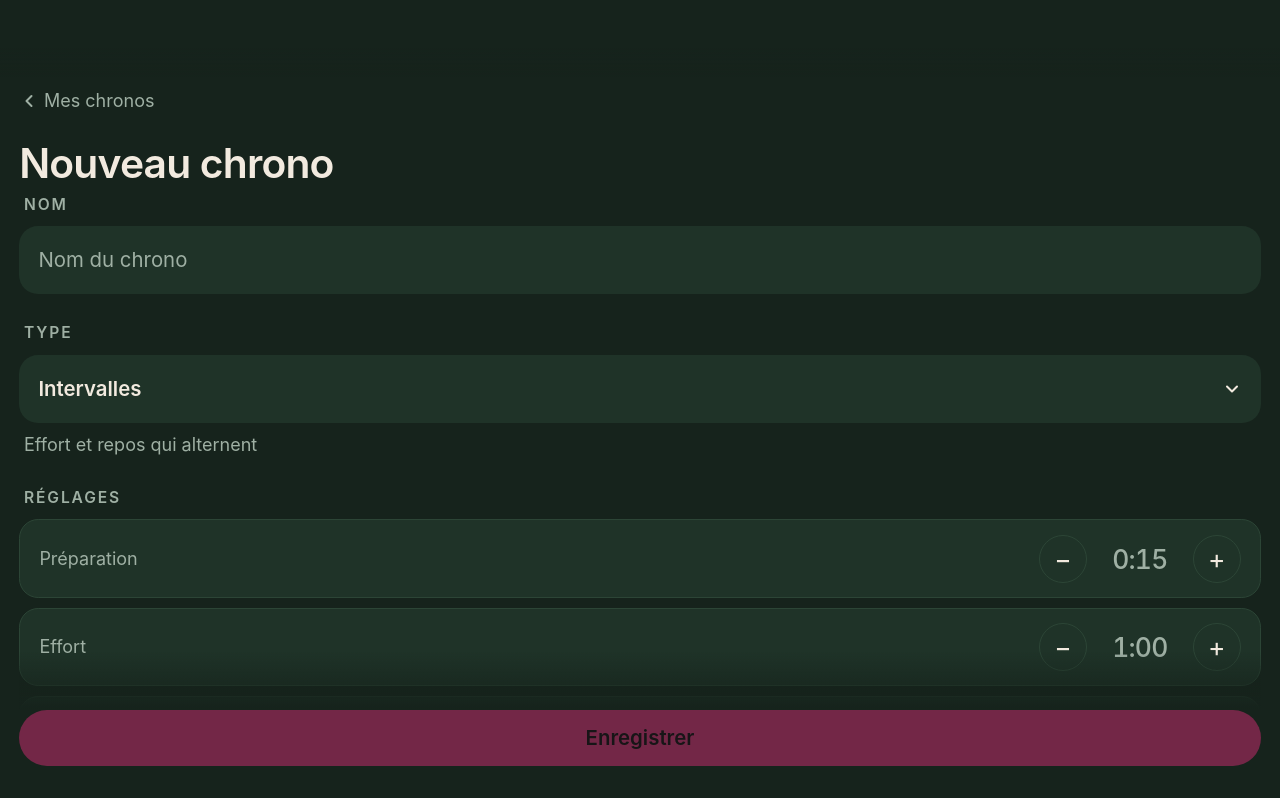
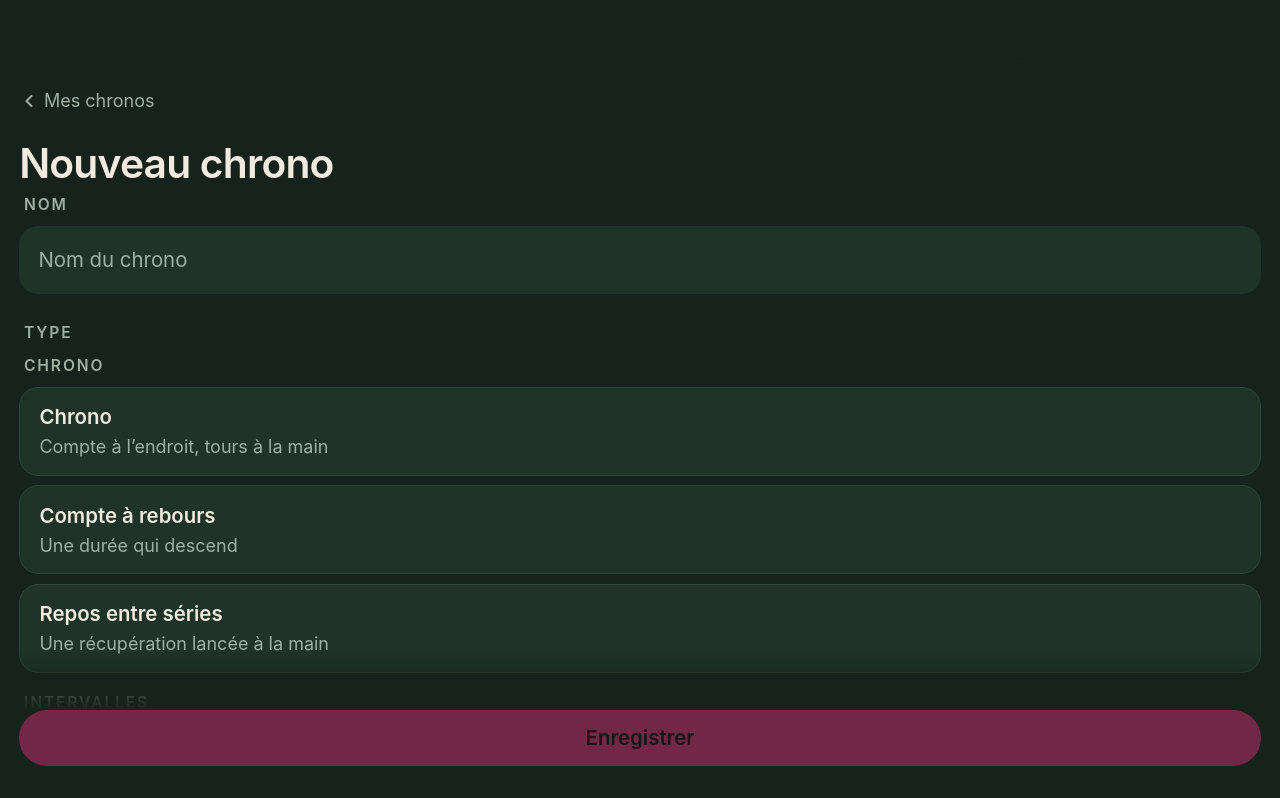
Before and after one commit to cdrcbrnrd/tikka, a React (Vite) app: page /#/chrono/nouveau in a window 1280 px wide. Shown: the top 798 px of the page. Built offline with nearby package versions, Linux system fonts and the light colour scheme.

Commit message:
Choose a kind before the settings appear, back to plain buttons

```diff
--- a/src/components/Icon.tsx
+++ b/src/components/Icon.tsx
@@ -1,12 +1,10 @@
-import { Check, ChevronDown, ChevronLeft, Clock, Copy, Pencil, Plus, Settings2, Trash2 } from 'lucide-react'
+import { ChevronLeft, Clock, Copy, Pencil, Plus, Settings2, Trash2 } from 'lucide-react'
 
 // lucide, the set shadcn draws with, kept behind one name so a screen never imports a glyph directly
 const ICONS = {
   pencil: Pencil,
   plus: Plus,
   back: ChevronLeft,
-  chevron: ChevronDown,
-  check: Check,
   clock: Clock,
   settings: Settings2,
   copy: Copy,
--- a/src/components/Select.module.css
+++ /dev/null
@@ -1,106 +0,0 @@
-.field {
-  width: 100%;
-  display: flex;
-  align-items: center;
-  justify-content: space-between;
-  gap: var(--space-3);
-  background: var(--surface);
-  box-shadow: inset 0 0 0 1px var(--surface-ring);
-  border-radius: var(--radius);
-  padding: var(--space-4);
-  min-height: var(--tap);
-  color: var(--text);
-  font-size: var(--text-md);
-  font-weight: 600;
-  text-align: left;
-}
-
-.field:active {
-  background: var(--surface-active);
-}
-
-.backdrop {
-  position: fixed;
-  inset: 0;
-  z-index: 1;
-  display: flex;
-  align-items: flex-end;
-  justify-content: center;
-  padding: var(--space-4);
-  padding-bottom: var(--screen-bottom);
-  background: color-mix(in srgb, var(--bg) 72%, transparent);
-}
-
-.sheet {
-  width: 100%;
-  max-width: 26.25rem;
-  /* the sheet never eats the whole screen, the list inside scrolls instead */
-  max-height: 80%;
-  display: flex;
-  flex-direction: column;
-  gap: var(--space-4);
-  background: var(--surface);
-  box-shadow: inset 0 0 0 1px var(--surface-ring);
-  border-radius: var(--radius);
-  padding: var(--space-5) var(--space-4) var(--space-4);
-}
-
-.title {
-  font-size: var(--text-md);
-}
-
-.list {
-  display: flex;
-  flex-direction: column;
-  gap: var(--space-4);
-  overflow-y: auto;
-}
-
-.group {
-  display: flex;
-  flex-direction: column;
-  gap: var(--space-1);
-}
-
-.groupLabel {
-  font-size: var(--text-xs);
-  font-weight: 600;
-  letter-spacing: 0.12em;
-  text-transform: uppercase;
-  color: var(--muted);
-  padding-left: var(--space-3);
-  margin-bottom: var(--space-1);
-}
-
-.option {
-  display: flex;
-  align-items: center;
-  justify-content: space-between;
-  gap: var(--space-3);
-  width: 100%;
-  min-height: var(--tap);
-  padding: var(--space-3);
-  border-radius: var(--radius-sm);
-  color: var(--text);
-  text-align: left;
-}
-
-.option[aria-pressed='true'] {
-  background: var(--surface-active);
-}
-
-.option:active {
-  background: var(--surface-active);
-}
-
-.optionText {
-  display: flex;
-  flex-direction: column;
-  gap: 0.125rem;
-  min-width: 0;
-}
-
-.optionName {
-  font-size: var(--text-md);
-  font-weight: 600;
-}
--- a/src/components/Select.tsx
+++ /dev/null
@@ -1,86 +0,0 @@
-import { useEffect, useState } from 'react'
-import Icon from './Icon.tsx'
-import styles from './Select.module.css'
-
-type Option<T extends string> = { value: T; label: string; hint?: string }
-type Group<T extends string> = { label: string; options: Option<T>[] }
-
-type Props<T extends string> = {
-  labelledBy: string
-  title: string
-  value: T
-  groups: Group<T>[]
-  onChange: (value: T) => void
-}
-
-export default function Select<T extends string>({ labelledBy, title, value, groups, onChange }: Props<T>) {
-  const [open, setOpen] = useState(false)
-  const current = groups.flatMap((group) => group.options).find((option) => option.value === value)
-
-  useEffect(() => {
-    if (!open) return
-    const onKey = (event: KeyboardEvent) => {
-      if (event.key === 'Escape') setOpen(false)
-    }
-    document.addEventListener('keydown', onKey)
-    return () => document.removeEventListener('keydown', onKey)
-  }, [open])
-
-  const pick = (next: T) => {
-    setOpen(false)
-    onChange(next)
-  }
-
-  return (
-    <>
-      <button
-        type="button"
-        className={styles.field}
-        aria-labelledby={labelledBy}
-        aria-haspopup="dialog"
-        aria-expanded={open}
-        onClick={() => setOpen(true)}
-      >
-        <span>{current?.label ?? ''}</span>
-        <Icon name="chevron" size={20} />
-      </button>
-
-      {open && (
-        <div
-          className={styles.backdrop}
-          role="dialog"
-          aria-modal="true"
-          aria-label={title}
-          onClick={() => setOpen(false)}
-        >
-          {/* the sheet swallows the click so only the backdrop closes */}
-          <div className={styles.sheet} onClick={(event) => event.stopPropagation()}>
-            <strong className={styles.title}>{title}</strong>
-            <div className={styles.list}>
-              {groups.map((group) => (
-                <div key={group.label} className={styles.group}>
-                  <span className={styles.groupLabel}>{group.label}</span>
-                  {group.options.map((option) => (
-                    <button
-                      key={option.value}
-                      type="button"
-                      className={styles.option}
-                      aria-pressed={option.value === value}
-                      onClick={() => pick(option.value)}
-                    >
-                      <span className={styles.optionText}>
-                        <span className={styles.optionName}>{option.label}</span>
-                        {option.hint && <span className="subtle one-line">{option.hint}</span>}
-                      </span>
-                      {option.value === value && <Icon name="check" size={20} />}
-                    </button>
-                  ))}
-                </div>
-              ))}
-            </div>
-          </div>
-        </div>
-      )}
-    </>
-  )
-}
--- a/src/domain/timer.ts
+++ b/src/domain/timer.ts
@@ -66,6 +66,8 @@ export const KIND_GROUPS: { label: string; kinds: TimerKind[] }[] = [
 // a card holds the name on one line beside its total, the field stops the athlete there
 export const NAME_MAX = 24
 
+export const DEFAULT_PREPARE = 15
+
 // a rest between series starts the moment it is launched, counting it down would be a second wait
 export function takesPrepare(kind: TimerKind): boolean {
   return kind !== 'rest'
@@ -76,7 +78,7 @@ export const SETTINGS = ['prepare', 'work', 'rest', 'rounds', 'period', 'duratio
 export type Setting = (typeof SETTINGS)[number]
 
 export function blankTimer(kind: TimerKind, id: string): Timer {
-  const common = { id, name: '', prepare: 15, warmup: 0, cooldown: 0 }
+  const common = { id, name: '', prepare: DEFAULT_PREPARE, warmup: 0, cooldown: 0 }
   const blocked = { blocks: 1, blockRest: 60, keepLastRest: false }
   switch (kind) {
     case 'intervals':
--- a/src/screens/Editor.module.css
+++ b/src/screens/Editor.module.css
@@ -34,8 +34,49 @@
   color: var(--muted);
 }
 
-.hint {
+.kinds {
+  display: flex;
+  flex-direction: column;
+  gap: var(--space-4);
+}
+
+.family {
+  display: flex;
+  flex-direction: column;
+  gap: var(--space-2);
+}
+
+.familyLabel {
+  font-size: var(--text-xs);
+  font-weight: 600;
+  letter-spacing: 0.12em;
+  text-transform: uppercase;
+  color: var(--muted);
   padding-left: var(--space-1);
+}
+
+.kind {
+  display: flex;
+  flex-direction: column;
+  gap: 0.125rem;
+  text-align: left;
+  padding: var(--space-3) var(--space-4);
+  background: var(--surface);
+  border: 1px solid var(--line);
+  border-radius: var(--radius);
+  min-height: var(--tap);
+  transition:
+    border-color var(--transition),
+    background var(--transition);
+}
+
+.kindOn {
+  background: var(--surface-active);
+  border-color: var(--text);
+}
+
+.kindName {
+  font-weight: 600;
 }
 
 .fields {
--- a/src/screens/Editor.tsx
+++ b/src/screens/Editor.tsx
@@ -2,10 +2,10 @@ import { useMemo, useState } from 'react'
 import { Navigate, useNavigate, useParams } from 'react-router-dom'
 import BackLink from '../components/BackLink.tsx'
 import Button from '../components/Button.tsx'
-import Select from '../components/Select.tsx'
 import { newId } from '../domain/id.ts'
 import {
   blankTimer,
+  DEFAULT_PREPARE,
   KIND_GROUPS,
   KIND_HINTS,
   KIND_LABELS,
@@ -19,11 +19,6 @@ import {
 import { useTimers } from '../store/timers.ts'
 import EditorFields from './EditorFields.tsx'
 import styles from './Editor.module.css'
-
-const GROUPS = KIND_GROUPS.map((group) => ({
-  label: group.label,
-  options: group.kinds.map((kind) => ({ value: kind, label: KIND_LABELS[kind], hint: KIND_HINTS[kind] })),
-}))
 
 export default function Editor() {
   const { id } = useParams()
@@ -40,12 +35,19 @@ export default function Editor() {
 function Form({ initial, isNew }: { initial: Timer; isNew: boolean }) {
   const [draft, setDraft] = useState<Timer>(initial)
   const [suggested, setSuggested] = useState<Set<Setting>>(() => new Set(isNew ? SETTINGS : []))
+  // a new chrono has no kind yet, so the settings have nothing to describe until one is picked
+  const [chosen, setChosen] = useState(!isNew)
+  // a kind without preparation would otherwise carry its zero over to every kind picked after it
+  const [keptPrepare, setKeptPrepare] = useState(
+    takesPrepare(initial.kind) ? initial.prepare : DEFAULT_PREPARE,
+  )
   const upsert = useTimers((state) => state.upsert)
   const navigate = useNavigate()
 
   const patch = (changes: Partial<Timer>) => setDraft((current) => ({ ...current, ...changes }) as Timer)
 
   const setSetting = (key: Setting, value: number) => {
+    if (key === 'prepare') setKeptPrepare(value)
     setSuggested((current) => {
       const next = new Set(current)
       next.delete(key)
@@ -62,7 +64,7 @@ function Form({ initial, isNew }: { initial: Timer; isNew: boolean }) {
         ...fresh,
         name: current.name,
         // a kind that hides the field keeps its own value, the athlete could never correct it
-        prepare: takesPrepare(kind) ? current.prepare : fresh.prepare,
+        prepare: takesPrepare(kind) ? keptPrepare : fresh.prepare,
         warmup: current.warmup,
         cooldown: current.cooldown,
       }
@@ -74,6 +76,11 @@ function Form({ initial, isNew }: { initial: Timer; isNew: boolean }) {
       if (!current.has('prepare')) next.delete('prepare')
       return next
     })
+  }
+
+  const pickKind = (kind: TimerKind) => {
+    setChosen(true)
+    changeKind(kind)
   }
 
   const name = draft.name.trim()
@@ -107,29 +114,40 @@ function Form({ initial, isNew }: { initial: Timer; isNew: boolean }) {
         </div>
 
         <div className={styles.group}>
-          <span className={styles.groupLabel} id="type-label">
-            Type
-          </span>
-          <Select
-            labelledBy="type-label"
-            title="Type de chrono"
-            value={draft.kind}
-            groups={GROUPS}
-            onChange={changeKind}
-          />
-          <span className={`subtle ${styles.hint}`}>{KIND_HINTS[draft.kind]}</span>
+          <span className={styles.groupLabel}>Type</span>
+          <div className={styles.kinds}>
+            {KIND_GROUPS.map((family) => (
+              <div key={family.label} className={styles.family}>
+                <span className={styles.familyLabel}>{family.label}</span>
+                {family.kinds.map((kind) => (
+                  <button
+                    key={kind}
+                    type="button"
+                    className={`${styles.kind} ${chosen && draft.kind === kind ? styles.kindOn : ''}`}
+                    aria-pressed={chosen && draft.kind === kind}
+                    onClick={() => pickKind(kind)}
+                  >
+                    <span className={styles.kindName}>{KIND_LABELS[kind]}</span>
+                    <span className="subtle one-line">{KIND_HINTS[kind]}</span>
+                  </button>
+                ))}
+              </div>
+            ))}
+          </div>
         </div>
 
-        <div className={styles.group}>
-          <span className={styles.groupLabel}>Réglages</span>
-          <div className={styles.fields}>
-            <EditorFields draft={draft} suggested={suggested} setSetting={setSetting} />
+        {chosen && (
+          <div className={styles.group}>
+            <span className={styles.groupLabel}>Réglages</span>
+            <div className={styles.fields}>
+              <EditorFields draft={draft} suggested={suggested} setSetting={setSetting} />
+            </div>
           </div>
-        </div>
+        )}
       </div>
 
       <div className={`screen-footer ${styles.actions}`}>
-        <Button variant="accent" block disabled={name === ''} onClick={save}>
+        <Button variant="accent" block disabled={!chosen || name === ''} onClick={save}>
           Enregistrer
         </Button>
       </div>
```
